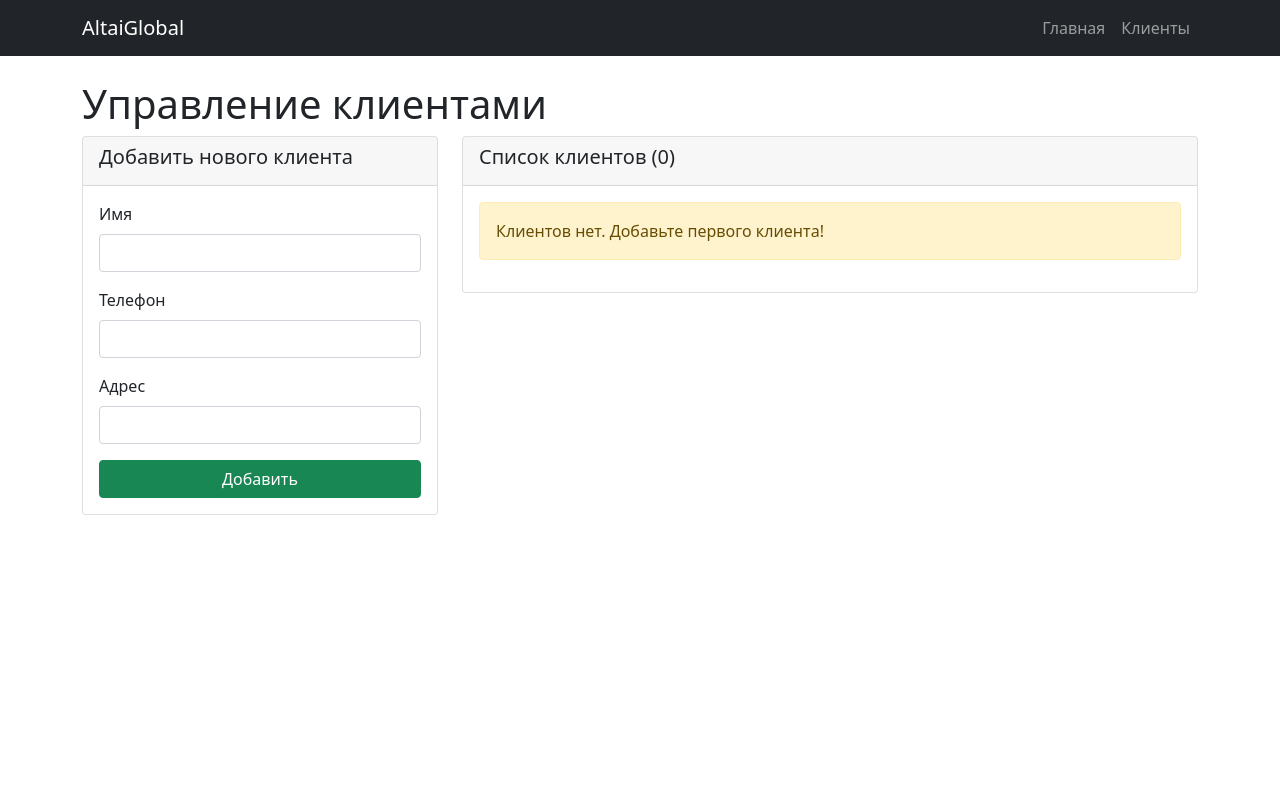
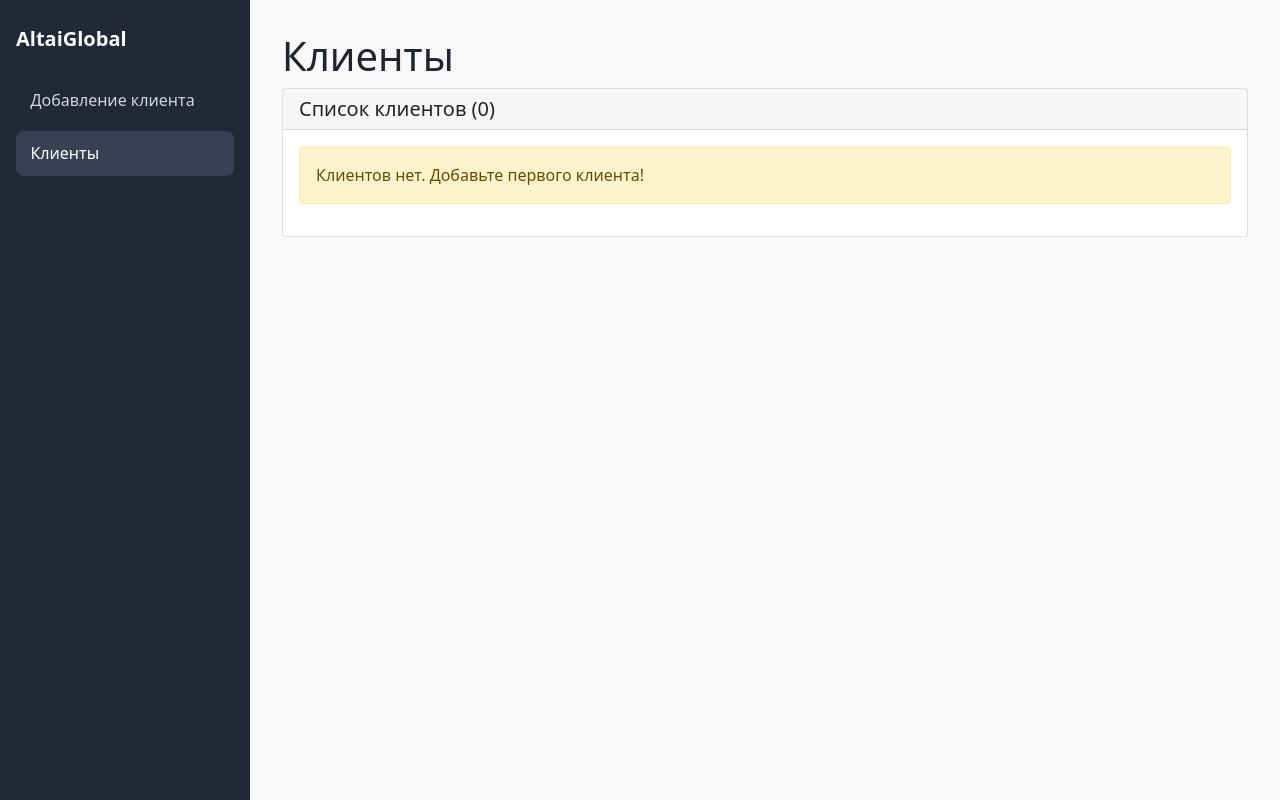
Before and after one commit to Ilim666/AltaiGlobal, a Flask app: page /clients in a window 1280 px wide. Run offline with Flask 3, Linux system fonts and the light colour scheme.

Commit message:
feat: add sidebar navigation and split add/list client pages
Agent-Logs-Url: https://github.com/Mamiev1705/AltaiGlobal/sessions/19188bcf-fbef-49f3-82b0-0c62bf804be8

Co-authored-by: Mamiev1705 <219410362+Mamiev1705@users.noreply.github.com>

```diff
--- a/app.py
+++ b/app.py
@@ -16,17 +16,17 @@ class Client(db.Model):
 
 @app.route("/")
 def index():
-    return render_template("index.html")
+    return redirect(url_for("add_client"))
 
 
-@app.route("/clients", methods=["GET", "POST"])
-def clients():
+@app.route("/add-client", methods=["GET", "POST"])
+def add_client():
     if request.method == "POST":
         name = request.form.get("name", "").strip()
         phone = request.form.get("phone", "").strip()
         address = request.form.get("address", "").strip()
         if not name or not phone or not address:
-            return redirect(url_for("clients"))
+            return redirect(url_for("add_client"))
 
         client = Client(
             name=name,
@@ -37,6 +37,12 @@ def clients():
         db.session.commit()
         return redirect(url_for("clients"))
 
+
+    return render_template("add_client.html")
+
+
+@app.route("/clients", methods=["GET"])
+def clients():
     all_clients = Client.query.order_by(Client.id.desc()).all()
     return render_template("clients.html", clients=all_clients)
 
--- a/templates/base.html
+++ b/templates/base.html
@@ -5,29 +5,69 @@
     <meta name="viewport" content="width=device-width, initial-scale=1.0">
     <title>{% block title %}AltaiGlobal{% endblock %}</title>
     <link href="https://cdn.jsdelivr.net/npm/bootstrap@5.1.3/dist/css/bootstrap.min.css" rel="stylesheet">
+    <style>
+        body {
+            background-color: #f8f9fa;
+        }
+        .app-layout {
+            display: flex;
+            min-height: 100vh;
+        }
+        .sidebar {
+            width: 250px;
+            background: #1f2937;
+            color: #fff;
+            padding: 1.5rem 1rem;
+            flex-shrink: 0;
+        }
+        .sidebar-title {
+            font-size: 1.25rem;
+            font-weight: 700;
+            margin-bottom: 1.5rem;
+        }
+        .sidebar .nav-link {
+            color: #d1d5db;
+            border-radius: 0.5rem;
+            margin-bottom: 0.5rem;
+            padding: 0.65rem 0.9rem;
+            transition: all 0.2s ease;
+        }
+        .sidebar .nav-link:hover,
+        .sidebar .nav-link.active {
+            color: #fff;
+            background: #374151;
+        }
+        .main-content {
+            flex: 1;
+            padding: 2rem;
+        }
+        @media (max-width: 768px) {
+            .app-layout {
+                flex-direction: column;
+            }
+            .sidebar {
+                width: 100%;
+                padding: 1rem;
+            }
+            .main-content {
+                padding: 1rem;
+            }
+        }
+    </style>
 </head>
 <body>
-    <nav class="navbar navbar-expand-lg navbar-dark bg-dark">
-        <div class="container">
-            <a class="navbar-brand" href="/">AltaiGlobal</a>
-            <button class="navbar-toggler" type="button" data-bs-toggle="collapse" data-bs-target="#navbarNav">
-                <span class="navbar-toggler-icon"></span>
-            </button>
-            <div class="collapse navbar-collapse" id="navbarNav">
-                <ul class="navbar-nav ms-auto">
-                    <li class="nav-item">
-                        <a class="nav-link" href="/">Главная</a>
-                    </li>
-                    <li class="nav-item">
-                        <a class="nav-link" href="/clients">Клиенты</a>
-                    </li>
-                </ul>
-            </div>
-        </div>
-    </nav>
+    <div class="app-layout">
+        <aside class="sidebar">
+            <div class="sidebar-title">AltaiGlobal</div>
+            <nav class="nav flex-column">
+                <a class="nav-link {% if request.path == '/add-client' %}active{% endif %}" href="/add-client">Добавление клиента</a>
+                <a class="nav-link {% if request.path == '/clients' %}active{% endif %}" href="/clients">Клиенты</a>
+            </nav>
+        </aside>
 
-    <div class="container mt-4">
-        {% block content %}{% endblock %}
+        <main class="main-content">
+            {% block content %}{% endblock %}
+        </main>
     </div>
 
     <script src="https://cdn.jsdelivr.net/npm/bootstrap@5.1.3/dist/js/bootstrap.bundle.min.js"></script>
--- a/templates/clients.html
+++ b/templates/clients.html
@@ -3,38 +3,11 @@
 {% block title %}Клиенты - AltaiGlobal{% endblock %}
 
 {% block content %}
-<h1>Управление клиентами</h1>
+<h1>Клиенты</h1>
 
-<div class="row">
-    <div class="col-md-4">
 <div class="card">
     <div class="card-header">
-                <h5>Добавить нового клиента</h5>
-            </div>
-            <div class="card-body">
-                <form method="POST">
-                    <div class="mb-3">
-                        <label for="name" class="form-label">Имя</label>
-                        <input type="text" class="form-control" id="name" name="name" required>
-                    </div>
-                    <div class="mb-3">
-                        <label for="phone" class="form-label">Телефон</label>
-                        <input type="text" class="form-control" id="phone" name="phone" required>
-                    </div>
-                    <div class="mb-3">
-                        <label for="address" class="form-label">Адрес</label>
-                        <input type="text" class="form-control" id="address" name="address" required>
-                    </div>
-                    <button type="submit" class="btn btn-success w-100">Добавить</button>
-                </form>
-            </div>
-        </div>
-    </div>
-
-    <div class="col-md-8">
-        <div class="card">
-            <div class="card-header">
-                <h5>Список клиентов ({{ clients|length }})</h5>
+        <h5 class="mb-0">Список клиентов ({{ clients|length }})</h5>
     </div>
     <div class="card-body">
         {% if clients %}
@@ -70,6 +43,4 @@
         {% endif %}
     </div>
 </div>
-    </div>
-</div>
 {% endblock %}
```
Also changed, not shown: templates/add_client.html (added, +34 -0 lines), 1 other file. Lines whose indentation alone changed are shown as unchanged.
